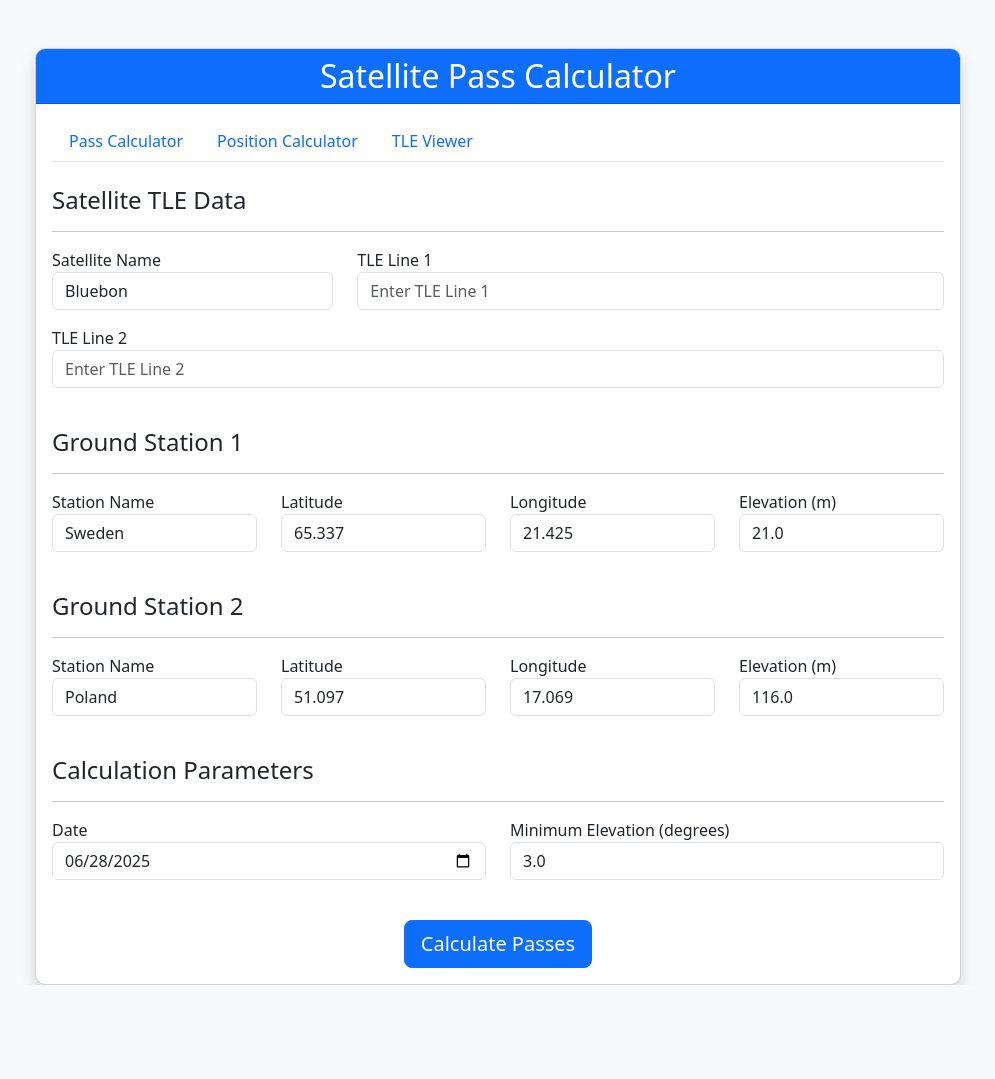
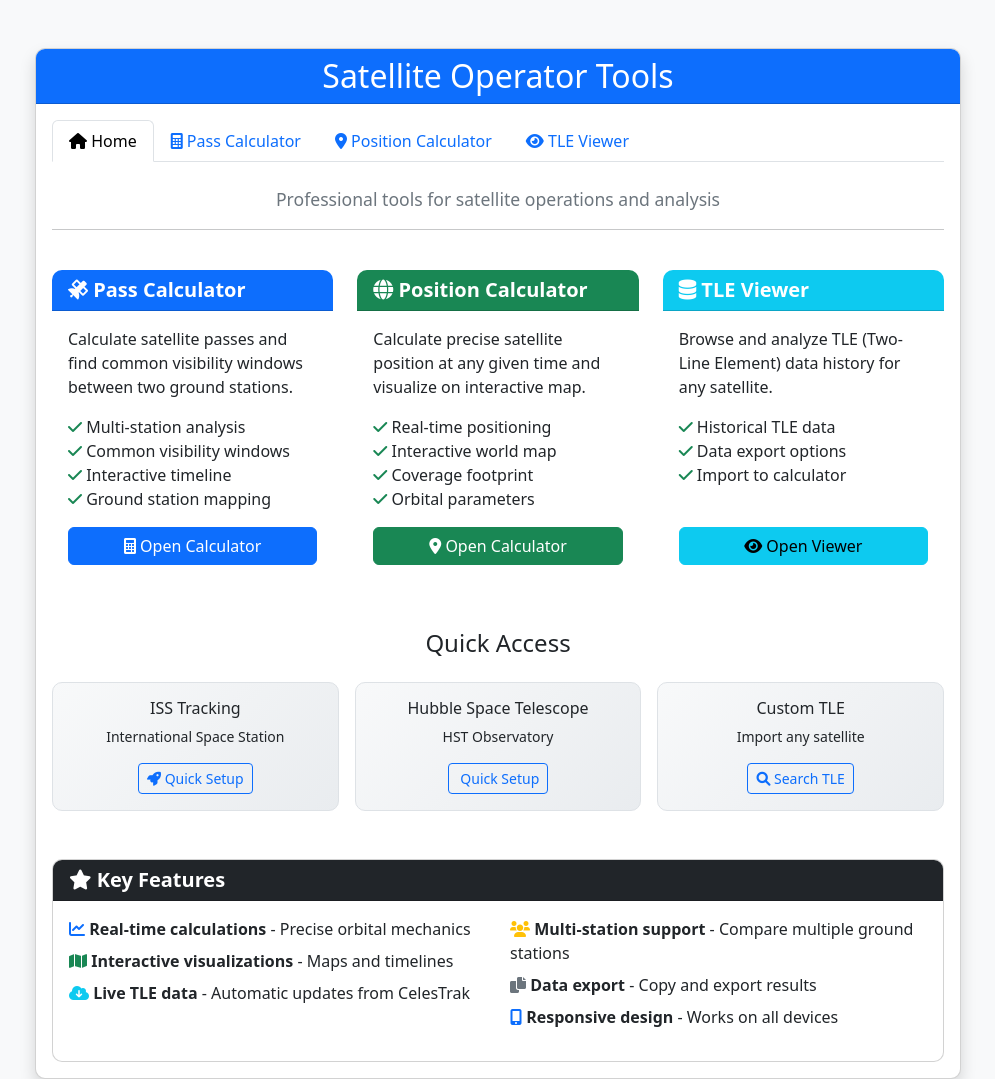
Before and after one commit to Kyrtap1309/satellite_operator_toolbox, a Flask app: page / in a window 1280 px wide. Shown: the whole page, without its empty margins (142-1137 px from the left). Before the commit the page ends 985 px from the top, so only its background shows below. Run offline with Flask 3, Linux system fonts and the light colour scheme.

```diff
--- a/app.py
+++ b/app.py
@@ -39,7 +39,13 @@ def register_routes(app, config: Config, satellite_service: SatelliteService):
 
     @app.route("/")
     def index():
-        app.logger.debug("Index page accessed")
+        """Homepage with tool panel."""
+        app.logger.debug("Homepage accessed")
+        return render_template("index.html")
+
+    @app.route("/satellite_passes")
+    def satellite_passes():
+        app.logger.debug("Pass calculator page accessed")
         tomorrow = datetime.now() + timedelta(days=1)
         default_date = tomorrow.strftime("%Y-%m-%d")
 
@@ -151,8 +157,8 @@ def register_routes(app, config: Config, satellite_service: SatelliteService):
             app.logger.error(f"Error in calculation: {e}")
             return render_template("error.html", error_message=str(e)), 500
 
-    @app.route("/position")
-    def position():
+    @app.route("/satellite_position")
+    def satellite_position():
         """Render the satellite position calculator page."""
         now = datetime.now()
         default_date = now.strftime("%Y-%m-%d")
@@ -229,13 +235,6 @@ def register_routes(app, config: Config, satellite_service: SatelliteService):
             tle_history = satellite_service.get_tle_history(norad_id, days_back)
             tle_age_info = satellite_service.get_tle_age_info(norad_id)
 
-            # Compare TLEs if available
-            comparison = None
-            if tle_history:
-                comparison = satellite_service.compare_tle_elements(
-                    current_tle, tle_history[0]
-                )
-
             app.logger.info("TLE data fetch completed successfully")
 
             return render_template(
@@ -245,7 +244,6 @@ def register_routes(app, config: Config, satellite_service: SatelliteService):
                 current_tle=current_tle,
                 tle_history=tle_history,
                 tle_age_info=tle_age_info,
-                comparison=comparison,
             )
 
         except Exception as e:
--- a/templates/base.html
+++ b/templates/base.html
@@ -7,6 +7,10 @@
     <link
       rel="stylesheet"
       href="https://cdn.jsdelivr.net/npm/bootstrap@5.3.0/dist/css/bootstrap.min.css"
+    />
+    <link
+      rel="stylesheet"
+      href="https://cdnjs.cloudflare.com/ajax/libs/font-awesome/6.0.0/css/all.min.css"
     />
     {% block extra_css %}
     <link
@@ -46,28 +50,35 @@
               <ul class="nav nav-tabs mb-4">
                 <li class="nav-item">
                   <a
-                    class="nav-link {% if active_tab == 'calculator' %}active{% endif %}"
+                    class="nav-link {% if request.endpoint == 'index' %}active{% endif %}"
                     href="{{ url_for('index') }}"
-                    >Pass Calculator</a
+                    ><i class="fas fa-home"></i> Home</a
                   >
                 </li>
                 <li class="nav-item">
                   <a
-                    class="nav-link {% if active_tab == 'position' %}active{% endif %}"
-                    href="{{ url_for('position') }}"
-                    >Position Calculator</a
+                    class="nav-link {% if request.endpoint == 'satellite_passes' %}active{% endif %}"
+                    href="{{ url_for('satellite_passes') }}"
+                    ><i class="fas fa-calculator"></i> Pass Calculator</a
                   >
                 </li>
                 <li class="nav-item">
                   <a
-                    class="nav-link {% if active_tab == 'tle_viewer' %}active{% endif %}"
-                    href="{{ url_for('tle_viewer') }}"
-                    >TLE Viewer</a
+                    class="nav-link {% if request.endpoint == 'satellite_position' %}active{% endif %}"
+                    href="{{ url_for('satellite_position') }}"
+                    ><i class="fas fa-map-marker-alt"></i> Position Calculator</a
                   >
                 </li>
-                {% if active_tab == 'results' %}
                 <li class="nav-item">
-                  <span class="nav-link active">Results</span>
+                  <a
+                    class="nav-link {% if request.endpoint == 'tle_viewer' %}active{% endif %}"
+                    href="{{ url_for('tle_viewer') }}"
+                    ><i class="fas fa-eye"></i> TLE Viewer</a
+                  >
+                </li>
+                {% if request.endpoint == 'calculate' %}
+                <li class="nav-item">
+                  <span class="nav-link active"><i class="fas fa-chart-line"></i> Results</span>
                 </li>
                 {% endif %}
               </ul>
--- /dev/null
+++ b/templates/index.html
@@ -0,0 +1,205 @@
+{% extends "base.html" %}
+{% block title %}Satellite Operator Tools - Homepage{% endblock %}
+{% block page_title %}Satellite Operator Tools{% endblock %}
+{% block content %}
+
+<div class="row mb-4">
+    <div class="col-md-12 text-center">
+        <p class="lead">Professional tools for satellite operations and analysis</p>
+        <hr>
+    </div>
+</div>
+
+<div class="row g-4">
+    <!-- Pass Calculator Tool -->
+    <div class="col-md-6 col-lg-4">
+        <div class="card h-100 tool-card">
+            <div class="card-header bg-primary text-white">
+                <h5 class="card-title mb-0">
+                    <i class="fas fa-satellite"></i> Pass Calculator
+                </h5>
+            </div>
+            <div class="card-body d-flex flex-column">
+                <p class="card-text">
+                    Calculate satellite passes and find common visibility windows between two ground stations.
+                </p>
+                <ul class="list-unstyled mb-3">
+                    <li><i class="fas fa-check text-success"></i> Multi-station analysis</li>
+                    <li><i class="fas fa-check text-success"></i> Common visibility windows</li>
+                    <li><i class="fas fa-check text-success"></i> Interactive timeline</li>
+                    <li><i class="fas fa-check text-success"></i> Ground station mapping</li>
+                </ul>
+                <div class="mt-auto">
+                    <a href="{{ url_for('satellite_passes') }}" class="btn btn-primary btn-block w-100">
+                        <i class="fas fa-calculator"></i> Open Calculator
+                    </a>
+                </div>
+            </div>
+        </div>
+    </div>
+
+    <!-- Position Calculator Tool -->
+    <div class="col-md-6 col-lg-4">
+        <div class="card h-100 tool-card">
+            <div class="card-header bg-success text-white">
+                <h5 class="card-title mb-0">
+                    <i class="fas fa-globe"></i> Position Calculator
+                </h5>
+            </div>
+            <div class="card-body d-flex flex-column">
+                <p class="card-text">
+                    Calculate precise satellite position at any given time and visualize on interactive map.
+                </p>
+                <ul class="list-unstyled mb-3">
+                    <li><i class="fas fa-check text-success"></i> Real-time positioning</li>
+                    <li><i class="fas fa-check text-success"></i> Interactive world map</li>
+                    <li><i class="fas fa-check text-success"></i> Coverage footprint</li>
+                    <li><i class="fas fa-check text-success"></i> Orbital parameters</li>
+                </ul>
+                <div class="mt-auto">
+                    <a href="{{ url_for('satellite_position') }}" class="btn btn-success btn-block w-100">
+                        <i class="fas fa-map-marker-alt"></i> Open Calculator
+                    </a>
+                </div>
+            </div>
+        </div>
+    </div>
+
+    <!-- TLE Viewer Tool -->
+    <div class="col-md-6 col-lg-4">
+        <div class="card h-100 tool-card">
+            <div class="card-header bg-info text-white">
+                <h5 class="card-title mb-0">
+                    <i class="fas fa-database"></i> TLE Viewer
+                </h5>
+            </div>
+            <div class="card-body d-flex flex-column">
+                <p class="card-text">
+                    Browse and analyze TLE (Two-Line Element) data history for any satellite.
+                </p>
+                <ul class="list-unstyled mb-3">
+                    <li><i class="fas fa-check text-success"></i> Historical TLE data</li>
+                    <li><i class="fas fa-check text-success"></i> Data export options</li>
+                    <li><i class="fas fa-check text-success"></i> Import to calculator</li>
+                </ul>
+                <div class="mt-auto">
+                    <a href="{{ url_for('tle_viewer') }}" class="btn btn-info btn-block w-100">
+                        <i class="fas fa-eye"></i> Open Viewer
+                    </a>
+                </div>
+            </div>
+        </div>
+    </div>
+</div>
+
+<!-- Quick Access Section -->
+<div class="row mt-5">
+    <div class="col-md-12">
+        <h4 class="text-center mb-4">Quick Access</h4>
+        <div class="row g-3">
+            <div class="col-md-4">
+                <div class="card quick-access-card">
+                    <div class="card-body text-center">
+                        <h6 class="card-title">ISS Tracking</h6>
+                        <p class="card-text small">International Space Station</p>
+                        <a href="{{ url_for('import_tle', norad_id='25544') }}" class="btn btn-outline-primary btn-sm">
+                            <i class="fas fa-rocket"></i> Quick Setup
+                        </a>
+                    </div>
+                </div>
+            </div>
+            <div class="col-md-4">
+                <div class="card quick-access-card">
+                    <div class="card-body text-center">
+                        <h6 class="card-title">Hubble Space Telescope</h6>
+                        <p class="card-text small">HST Observatory</p>
+                        <a href="{{ url_for('import_tle', norad_id='20580') }}" class="btn btn-outline-primary btn-sm">
+                            <i class="fas fa-telescope"></i> Quick Setup
+                        </a>
+                    </div>
+                </div>
+            </div>
+            <div class="col-md-4">
+                <div class="card quick-access-card">
+                    <div class="card-body text-center">
+                        <h6 class="card-title">Custom TLE</h6>
+                        <p class="card-text small">Import any satellite</p>
+                        <a href="{{ url_for('tle_viewer') }}" class="btn btn-outline-primary btn-sm">
+                            <i class="fas fa-search"></i> Search TLE
+                        </a>
+                    </div>
+                </div>
+            </div>
+        </div>
+    </div>
+</div>
+
+<!-- Features Overview -->
+<div class="row mt-5">
+    <div class="col-md-12">
+        <div class="card">
+            <div class="card-header bg-dark text-white">
+                <h5 class="mb-0"><i class="fas fa-star"></i> Key Features</h5>
+            </div>
+            <div class="card-body">
+                <div class="row">
+                    <div class="col-md-6">
+                        <ul class="list-unstyled">
+                            <li class="mb-2"><i class="fas fa-chart-line text-primary"></i> <strong>Real-time calculations</strong> - Precise orbital mechanics</li>
+                            <li class="mb-2"><i class="fas fa-map text-success"></i> <strong>Interactive visualizations</strong> - Maps and timelines</li>
+                            <li class="mb-2"><i class="fas fa-cloud-download-alt text-info"></i> <strong>Live TLE data</strong> - Automatic updates from CelesTrak</li>
+                        </ul>
+                    </div>
+                    <div class="col-md-6">
+                        <ul class="list-unstyled">
+                            <li class="mb-2"><i class="fas fa-users text-warning"></i> <strong>Multi-station support</strong> - Compare multiple ground stations</li>
+                            <li class="mb-2"><i class="fas fa-copy text-secondary"></i> <strong>Data export</strong> - Copy and export results</li>
+                            <li class="mb-2"><i class="fas fa-mobile-alt text-primary"></i> <strong>Responsive design</strong> - Works on all devices</li>
+                        </ul>
+                    </div>
+                </div>
+            </div>
+        </div>
+    </div>
+</div>
+
+{% endblock %}
+
+{% block extra_css %}
+{{ super() }}
+<style>
+.tool-card {
+    transition: transform 0.2s ease-in-out, box-shadow 0.2s ease-in-out;
+    border: none;
+}
+
+.tool-card:hover {
+    transform: translateY(-5px);
+    box-shadow: 0 8px 25px rgba(0,0,0,0.15);
+}
+
+.quick-access-card {
+    background: linear-gradient(135deg, #f8f9fa 0%, #e9ecef 100%);
+    border: 1px solid #dee2e6;
+    transition: all 0.2s ease;
+}
+
+.quick-access-card:hover {
+    transform: translateY(-2px);
+    box-shadow: 0 4px 12px rgba(0,0,0,0.1);
+}
+
+.lead {
+    font-size: 1.1rem;
+    color: #6c757d;
+}
+
+.card-header h5 {
+    font-weight: 600;
+}
+
+.btn-block {
+    font-weight: 500;
+}
+</style>
+{% endblock %}
```
Also changed, not shown: config.py (+2 -6 lines), models/satellite.py (+0 -12 lines), services/satellite_service.py (+0 -54 lines), templates/tle/tle_viewer.html (+0 -90 lines).
